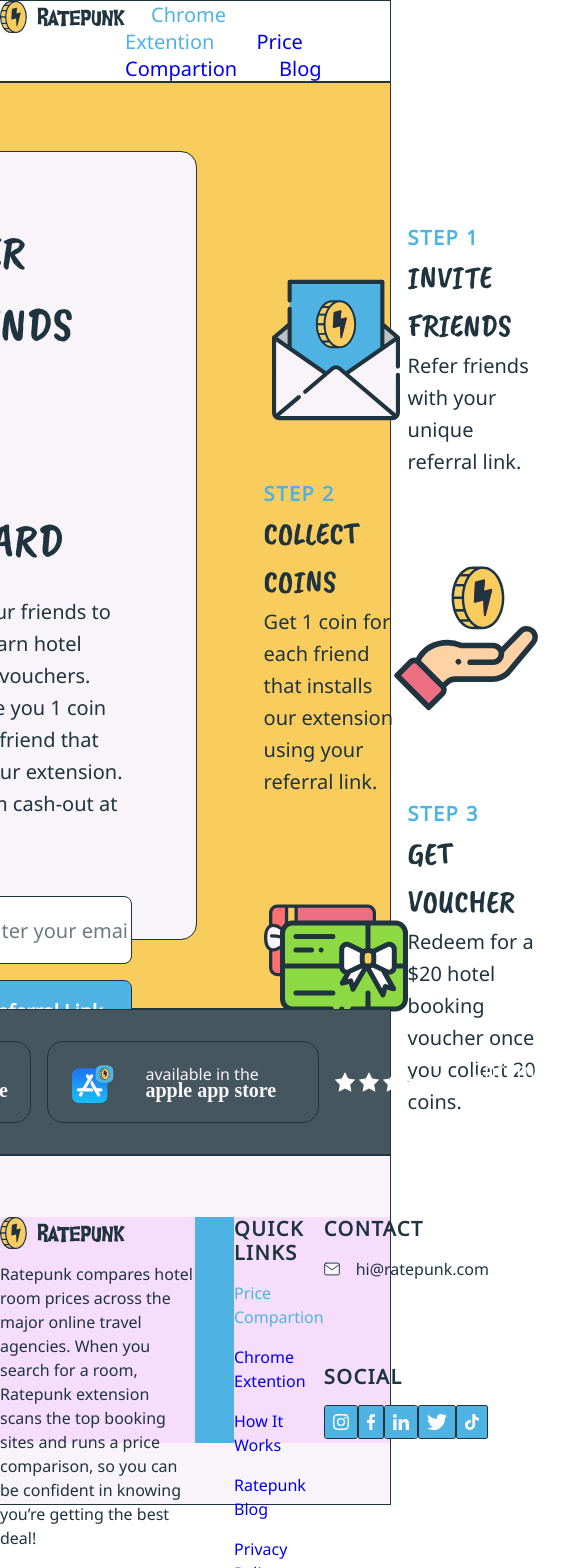
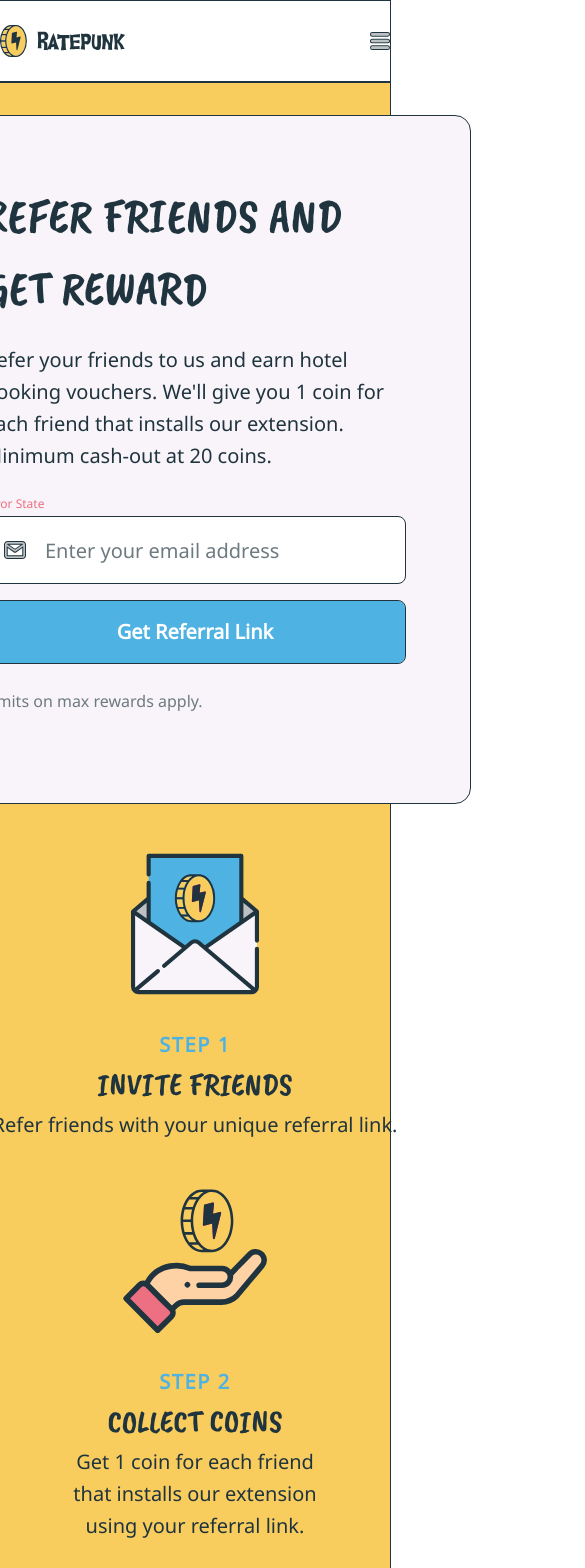
Before and after one commit to nsn1930/CoinRateAssignment, a React (Create React App) app in the folder coinrate/: page / in a window 390 px wide. Shown: the top 1568 px of the page, 585 px wide, since content can reach past the window. Built offline with nearby package versions, Linux system fonts and the light colour scheme.

Commit message:
partial responsive design

```diff
--- a/coinrate/src/App.jsx
+++ b/coinrate/src/App.jsx
@@ -1,4 +1,5 @@
 import './App.scss';
+import './layout.scss';
 import Header from './components/Header';
 import MainContainer from './components/MainContainer';
 import MainFooter from './components/MainFooter';
--- a/coinrate/src/App.scss
+++ b/coinrate/src/App.scss
@@ -1,13 +1,16 @@
 body{
   margin: 0;
   padding: 0;
+  vertical-align: top;
+  box-sizing: border-box;
+  font-family: 'Gill Sans', 'Gill Sans MT', Calibri, 'Trebuchet MS', sans-serif;
 }
 
 .App {
   display: flex;
   flex-direction: column;
   align-items: center;
-  width: 100vw;
+  // width: 1920px;
 }
 
 .headerContainer{
@@ -29,11 +32,11 @@
     height: 32px;
   }
   .headerLinks{
-    color: #434A54;
     font-family: 'Noto Sans';
     font-size: 20px;
     text-transform: capitalize;
     a{
+      color: #434A54;
       padding: 10px 16px;
       margin-left: 10px;
     }
@@ -47,12 +50,15 @@
       color: #4EB3E3;
     }
   }
+  .hamburger{
+    display: none;
+  }
 }
 
 .mainContainer{
   display: flex;
   justify-content: center;
-  width: 100vw;
+  width: 100%;
   height: 925px;
   background: #F8CC5D 0% 0% no-repeat padding-box;
   border: 1px solid #1F343E;
@@ -166,7 +172,9 @@
   justify-content: space-between;
   height: 70%;
   width: 40%;
-  // background-color: #4ee3aa;
+  .step2{
+    flex-direction: row-reverse;
+  }
   .step1,
   .step2,
   .step3{
@@ -207,7 +215,7 @@
 .appsContainer{
   display: flex;
   justify-content: center;
-  width: 100vw;
+  width: 100%;
   height: 144px;
   background: #45565E 0% 0% no-repeat padding-box;
   border: 1px solid #1F343E;
@@ -282,7 +290,7 @@
   display: flex;
   justify-content: center;
   align-items: center;
-  width: 100vw;
+  width: 100%;
   height: 348px;
   background: #F8F4F9 0% 0% no-repeat padding-box;
   border: 1px solid #1F343E;
@@ -293,12 +301,10 @@
     align-items: center;
     width: 1120px;
     height: 65%;
-    background-color: #4EB3E3;
    .leftColumnFooter{
       display: flex;
       width: 50%;
       height: 100%;
-      background: #f6ddfc;
       opacity: 1;
       .leftFooterContent{
         display: flex;
@@ -328,7 +334,6 @@
       display: flex;
       width: 40%;
       height: 100%;
-      background: #f6ddfc;
       opacity: 1;
     }
     .rightFooterContent{
@@ -358,6 +363,7 @@
           opacity: 1;
           a{
             margin-top: 16px;
+            color: #1F343E;
           }
           a:first-child {
             color: #4EB3E3;
@@ -405,8 +411,10 @@
           margin-top: 16px;
           .socIcons{
             height: 16px;
+            width: 16px;
             padding: 8px;
-            border-radius: 8%;
+            border-radius: 8px;
+            margin-left: 8px;
             background: #4EB3E3 0% 0% no-repeat padding-box;
             border: 1px solid #1F343E;
           }
--- a/coinrate/src/components/Header.jsx
+++ b/coinrate/src/components/Header.jsx
@@ -1,4 +1,5 @@
 import logo from '../assets/logo.svg';
+import hamburger from '../assets/menu.svg';
 
 function Header() {
     return (
@@ -10,6 +11,7 @@
                     <a href=".">Price compartion</a>
                     <a href=".">Blog</a>
                 </div>
+                <img className='hamburger' src={hamburger} alt="hamburger" />
             </div>
         </div>
     );
--- a/coinrate/src/components/RightColumn.jsx
+++ b/coinrate/src/components/RightColumn.jsx
@@ -14,12 +14,12 @@
                 </div>
             </div>
             <div className='step2'>
+                <img src={collectCoin} alt="collectCoin" />
                 <div className='stepCount'>
                     <h2>Step 2</h2>
                     <h1>Collect coins</h1>
                     <h3>Get 1 coin for each friend that installs our extension using your referral link.</h3>
                 </div>
-                <img src={collectCoin} alt="collectCoin" />
             </div>
             <div className='step3'>
                 <img src={voucher} alt="voucher" />
--- /dev/null
+++ b/coinrate/src/layout.scss
@@ -0,0 +1,75 @@
+@media(max-width:1120px){
+    .mainContainer{
+        height: 100%;
+    }
+
+    .mainColumns{
+        width: 100%;
+        flex-direction: column;
+        margin-top: 32px;
+    }
+
+    .leftColumn,
+    .rightColumn,
+    .footerColumns{
+        width: 720px;
+    }
+    .rightColumn >.step2{
+        flex-direction: column;
+    }
+    .rightColumn >.step3{
+        margin-bottom: 48px;
+    }
+    .rightColumn>.step1,
+    .step2,
+    .step3{
+        flex-direction: column;
+        align-items: center;
+        justify-content: center;
+        margin-top: 48px;
+        .stepCount{
+            display: flex;
+            flex-direction: column;
+            align-items: center;
+            margin-top: 33px;
+            width: 80%;
+            h3{
+                text-align: center;
+            }
+        }
+    }
+    .appsContainer{
+        display: flex;
+        height: 286px;
+    }
+    .appsContainer >.appsStores{
+        display: flex;
+        flex-direction: column;
+        justify-content: space-between;
+    }
+    .appsStores>.appsButton{
+        margin-top: 28px;
+    }
+    .mainFooter{
+        height: 867px;
+    }
+    .footerColumns{
+        display: flex;
+        flex-direction: column;
+    }
+}
+
+@media(max-width:780px){
+    .headerLinks{
+        display: none;
+    }
+
+    .header >.hamburger{
+        display: flex;
+    }
+
+    .leftColumn,
+    .rightColumn{
+        width: 550px;
+    }
+}
```
